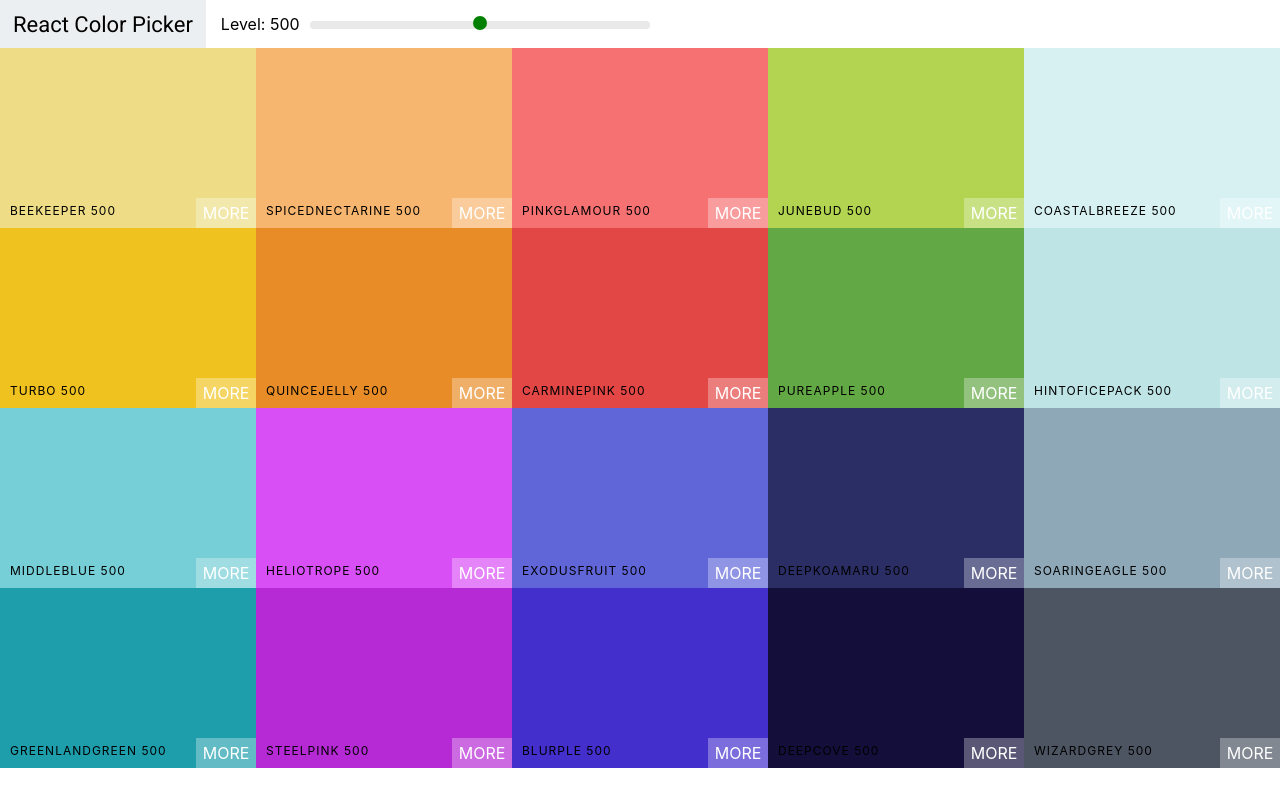
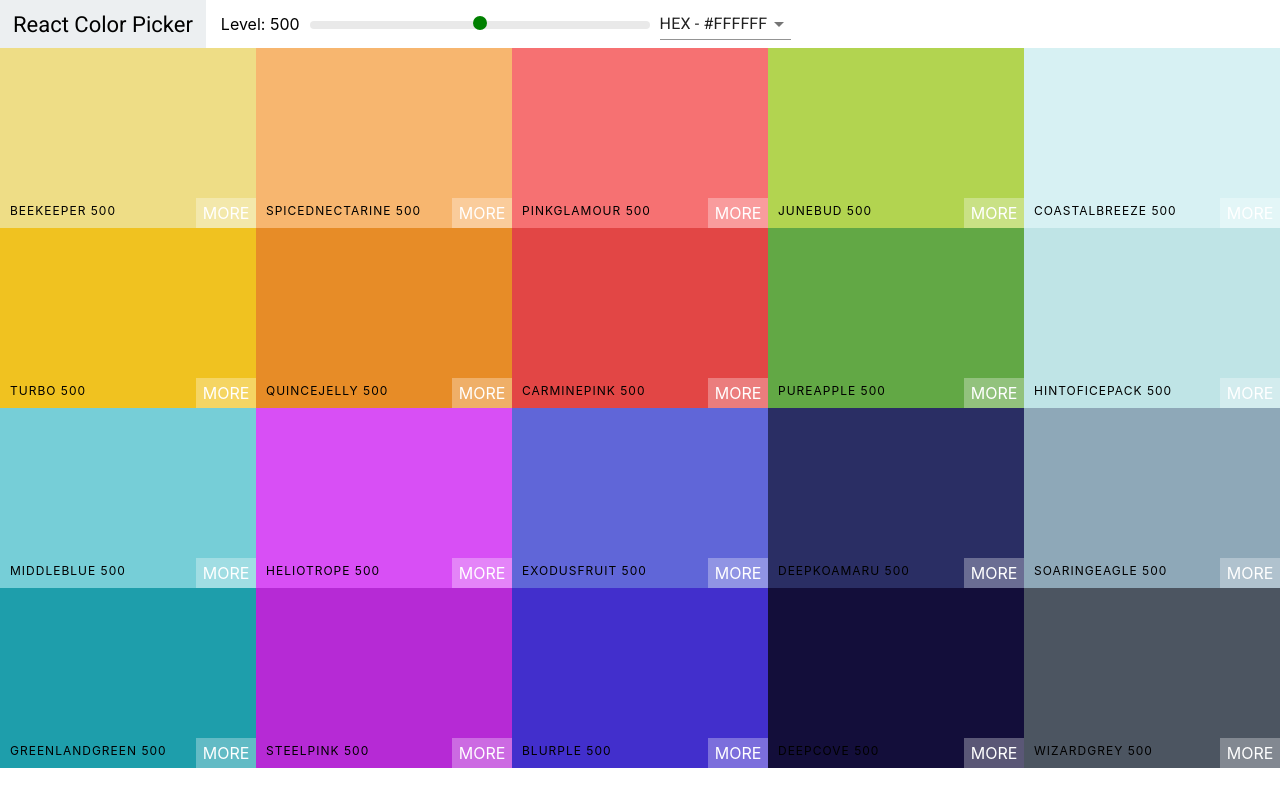
Before and after one commit to engrpatel21/color-picker, a React (Create React App) app: page / in a window 1280 px wide. Built offline with nearby package versions, Linux system fonts and the light colour scheme.

Commit message:
add select and material ui

```diff
--- a/package.json
+++ b/package.json
@@ -3,6 +3,7 @@
   "version": "0.1.0",
   "private": true,
   "dependencies": {
+    "@material-ui/core": "^4.11.2",
     "@testing-library/jest-dom": "^5.11.5",
     "@testing-library/react": "^11.1.0",
     "@testing-library/user-event": "^12.1.10",
--- a/src/Navbar/Navbar.jsx
+++ b/src/Navbar/Navbar.jsx
@@ -2,13 +2,21 @@ import React, { Component } from 'react';
 import './Navbar.css'
 import Slider from "rc-slider";
 import "rc-slider/assets/index.css";
+import { Select, MenuItem } from '@material-ui/core'
 
 class Navbar extends Component {
   state = {
+    format: 'hex'
+  }
+  handleChange = (e) => {
+    this.setState({ format: e.target.value }, () => {
+      this.props.changeFormat(this.state.format);
+    })
 
   }
   render() {
-    const {level, changeLevel} = this.props
+    const { level, changeLevel, colorCode } = this.props
+    const {format} = this.state
     return (
       <header className="Navbar">
         <div className="logo">
@@ -37,6 +45,13 @@ class Navbar extends Component {
             />
           </div>
         </div>
+        <div className="select-container">
+          <Select onChange={this.handleChange} value={format}>
+            <MenuItem value="hex">HEX - #FFFFFF</MenuItem>
+            <MenuItem value="rgb">RGB - rgb(255,255,255)</MenuItem>
+            <MenuItem value="rgba">RGBA - rgba(255,255,255, 1)</MenuItem>
+          </Select>
+        </div>
       </header>
     );
     }
--- a/src/Pallete/Pallete.jsx
+++ b/src/Pallete/Pallete.jsx
@@ -6,20 +6,28 @@ import Navbar from '../Navbar/Navbar'
 
 class Palette extends Component {
   state = {
-      level: 500
+    level: 500,
+    format: 'hex'
   }
   changeLevel = (newLevel) => {
     this.setState({ level: newLevel})
   }
+  changeFormat = (val) => {
+    this.setState({format: val})
+  }
   render() {
     const { colors } = this.props.palette
-      const { level } = this.state
+    const { level, format } = this.state
     const colorBoxes = colors[level].map((color, key) =>
-       <ColorBox background={color.hex} name={color.name} key={key} ></ColorBox>
+      <ColorBox background={color[format]} name={color.name} key={key} ></ColorBox>
     )
     return (
       <div className="Palette">
-          <Navbar level={level} changeLevel={ this.changeLevel }/>
+        <Navbar
+          level={level}
+          changeLevel={this.changeLevel}
+          changeFormat={this.changeFormat}
+        />
         <div className="Palette-colors">
             {colorBoxes}
         </div>
```
Also changed, not shown: 1 other file (tests, documents, lock files or other folders). Lines whose indentation alone changed are shown as unchanged.
